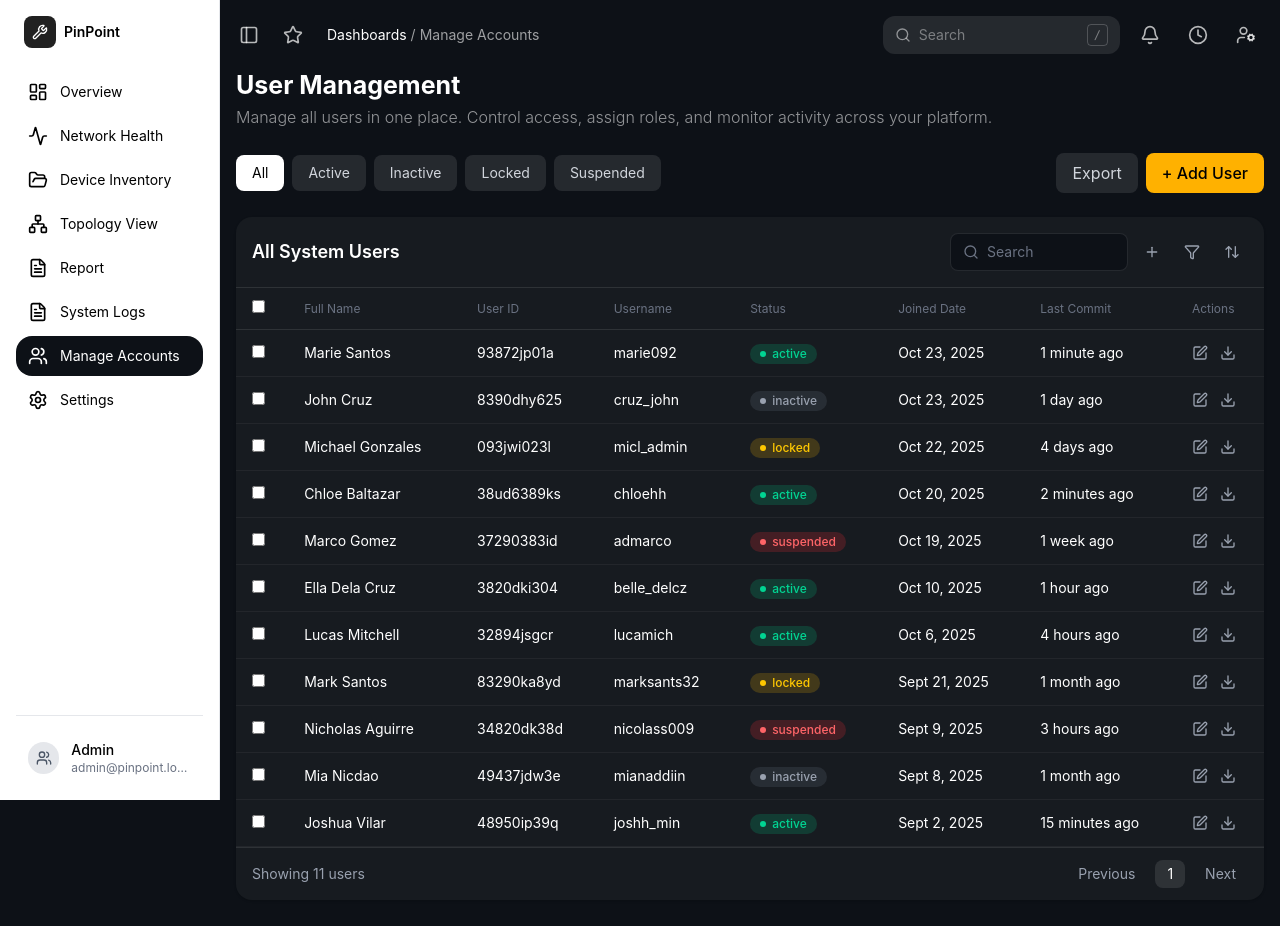
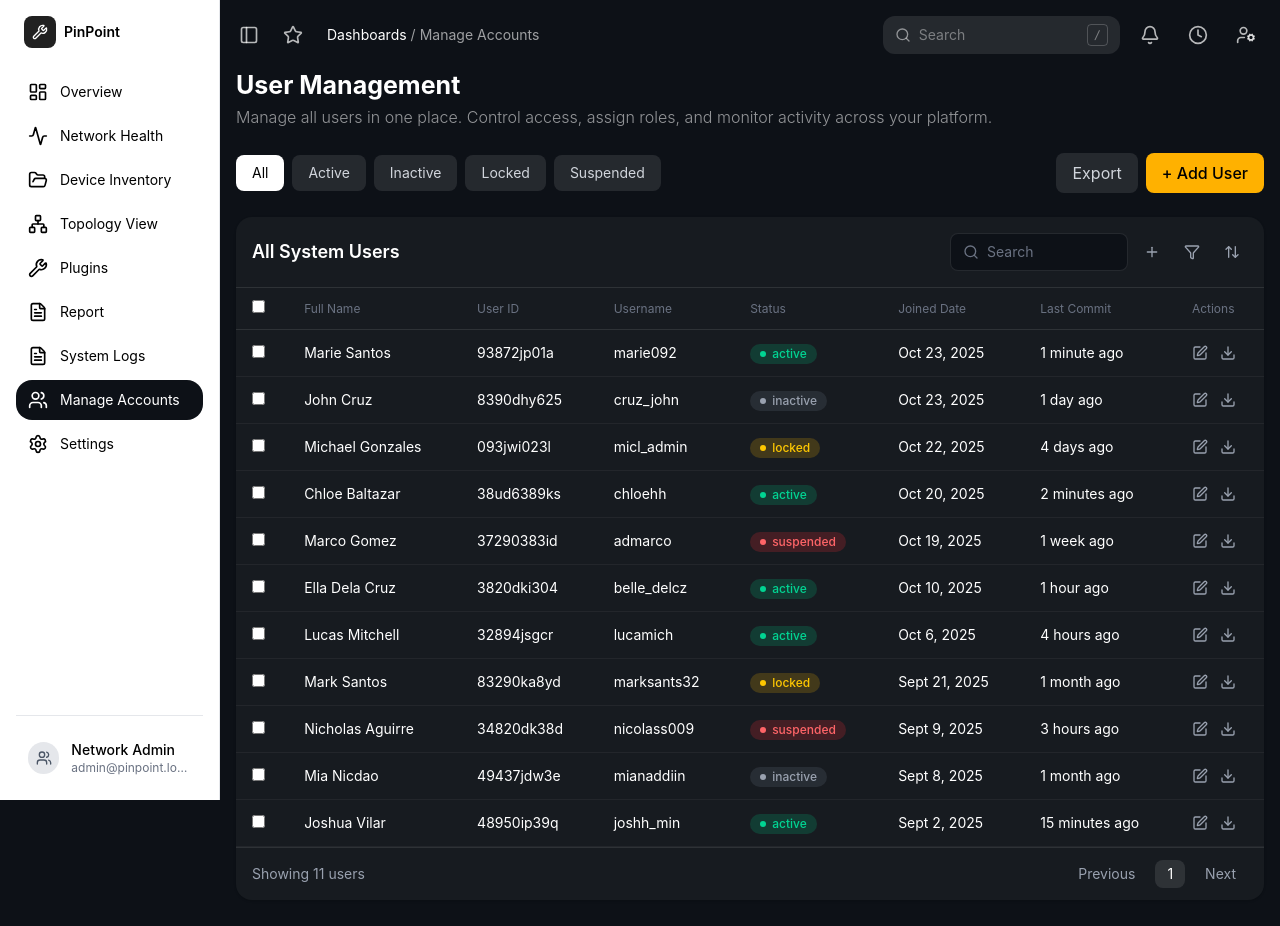
Before and after one commit to esfen14/Network-Diagnosis-System, a React (Vite) app in the folder client/: page /accounts in a window 1280 px wide. Shown: the top 926 px of the page. Built offline with nearby package versions, Linux system fonts and the light colour scheme.

Commit message:
Added Plugin Page

```diff
--- a/client/src/App.tsx
+++ b/client/src/App.tsx
@@ -34,7 +34,17 @@ export default function App() {
             />
           }
         />
-        {/* SYSTEM LOGS */}
+
+        <Route
+          path="plugins"
+          element={
+            <PlaceholderPage
+              title="Plugins"
+              description="Manage and configure system plugins."
+            />
+          }
+        />
+
         <Route
           path="system-logs"
           element={
--- a/client/src/components/layout/Sidebar.tsx
+++ b/client/src/components/layout/Sidebar.tsx
@@ -11,17 +11,73 @@ import {
 import { NavLink } from 'react-router-dom'
 
 const navItems = [
-  { to: '/dashboard', label: 'Overview', icon: LayoutDashboard },
-  { to: '/network-health', label: 'Network Health', icon: Activity },
-  { to: '/device-inventory', label: 'Device Inventory', icon: FolderOpen },
-  { to: '/topology', label: 'Topology View', icon: Network },
-  { to: '/reports', label: 'Report', icon: FileText },
-  { to: '/system-logs', label: 'System Logs', icon: FileText },
-  { to: '/accounts', label: 'Manage Accounts', icon: Users },
-  { to: '/settings', label: 'Settings', icon: Settings },
+  {
+    to: '/dashboard',
+    label: 'Overview',
+    icon: LayoutDashboard,
+    roles: ['network_admin', 'network_technician'],
+  },
+  {
+    to: '/network-health',
+    label: 'Network Health',
+    icon: Activity,
+    roles: ['network_admin', 'network_technician'],
+  },
+  {
+    to: '/device-inventory',
+    label: 'Device Inventory',
+    icon: FolderOpen,
+    roles: ['network_admin', 'network_technician'],
+  },
+  {
+    to: '/topology',
+    label: 'Topology View',
+    icon: Network,
+    roles: ['network_admin', 'network_technician'],
+  },
+  {
+    to: '/plugins',
+    label: 'Plugins',
+    icon: Wrench,
+    roles: ['network_admin', 'network_technician'],
+  },
+  {
+    to: '/reports',
+    label: 'Report',
+    icon: FileText,
+    roles: ['network_admin', 'network_technician'],
+  },
+
+  {
+    to: '/system-logs',
+    label: 'System Logs',
+    icon: FileText,
+    roles: ['network_admin'],
+  },
+  {
+    to: '/accounts',
+    label: 'Manage Accounts',
+    icon: Users,
+    roles: ['network_admin'],
+  },
+  {
+    to: '/settings',
+    label: 'Settings',
+    icon: Settings,
+    roles: ['network_admin'],
+  },
 ]
 
 export function Sidebar() {
+
+  const user = {
+    role: 'network_admin',
+  }
+
+  const visibleItems = navItems.filter((item) =>
+    item.roles.includes(user.role)
+  )
+
   return (
     <aside className="fixed left-0 top-0 flex h-screen w-[220px] flex-col border-r border-gray-200 bg-white px-4 py-4">
       <div className="flex flex-1 flex-col">
@@ -36,7 +92,7 @@ export function Sidebar() {
         </div>
 
         <div className="flex flex-col gap-1">
-          {navItems.map(({ to, label, icon: Icon }) => (
+          {visibleItems.map(({ to, label, icon: Icon }) => (
             <NavLink
               key={to}
               to={to}
@@ -63,8 +119,11 @@ export function Sidebar() {
 
           <div className="min-w-0">
             <p className="truncate text-sm font-medium text-black">
-              Admin
+              {user.role === 'network_admin'
+                ? 'Network Admin'
+                : 'Network Technician'}
             </p>
+
             <p className="truncate text-xs text-gray-500">
               admin@pinpoint.local
             </p>
--- a/client/src/pages/ManageAccountsPage.tsx
+++ b/client/src/pages/ManageAccountsPage.tsx
@@ -27,7 +27,7 @@ export function ManageAccountsPage() {
           description="Manage all users in one place. Control access, assign roles, and monitor activity across your platform."
         />
 
-        {/* FILTERS */}
+
         <div className="flex flex-wrap items-center justify-between gap-4">
 
           <div className="flex gap-2">
@@ -58,7 +58,7 @@ export function ManageAccountsPage() {
 
         </div>
 
-        {/* TABLE */}
+
         <UserTable users={filteredUsers} title="All System Users" />
 
       </div>
--- /dev/null
+++ b/client/src/pages/PluginPage.tsx
@@ -0,0 +1,21 @@
+type PlaceholderPageProps = {
+  title: string
+  description: string
+}
+
+export function PlaceholderPage({ title, description }: PlaceholderPageProps) {
+  return (
+    <main className="ml-[220px] flex-1">
+    <div className="rounded-3xl bg-[#1a1f26] p-8 shadow-lg">
+      <h1 className="text-2xl font-semibold text-white">{title}</h1>
+      <p className="mt-2 text-gray-400">{description}</p>
+      <div className="mt-8 flex h-48 items-center justify-center rounded-2xl border border-dashed border-white/20">
+        <p className="text-sm text-white/40">
+          PLACEHOLDER, DUPLICATE THIS PAGE FIRST BEFORE EDITING
+          Edit App.tsx after
+        </p>
+      </div>
+    </div>
+    </main>
+  )
+}
```
Also changed, not shown: 1 other file (tests, documents, lock files or other folders).
